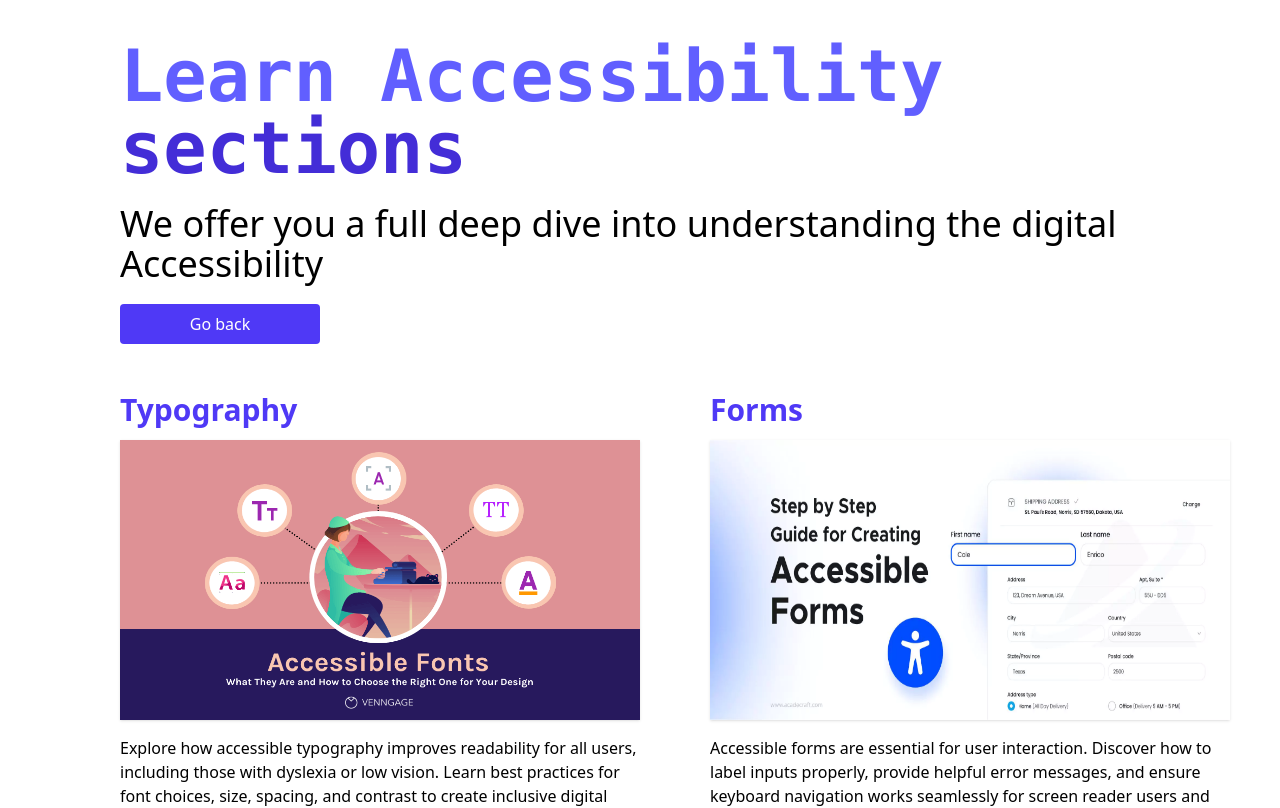
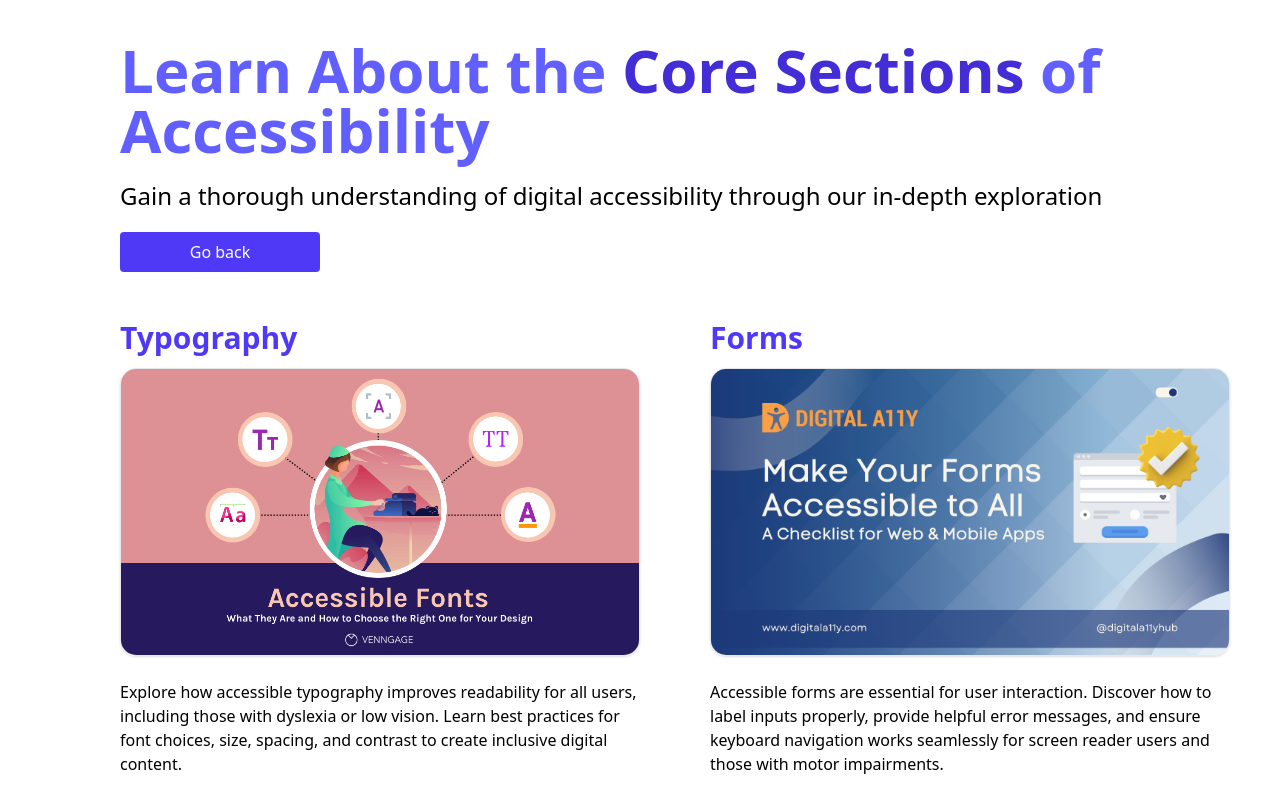
Before and after one commit to ergbeq21/accessibility, a SvelteKit app: page /article2 in a window 1280 px wide. Shown: the top 808 px of the page. Built offline with nearby package versions, Linux system fonts and the light colour scheme.

Commit message:
Small improvements

```diff
--- a/src/routes/article2/+page.svelte
+++ b/src/routes/article2/+page.svelte
@@ -4,6 +4,8 @@
     import forms from '/src/assets/forms.webp';
     import typography from '/src/assets/typography.png';
     import design from '/src/assets/design.webp';
+    import UserDes from '/src/assets/accessDesign.avif'
+    import form from '/src/assets/form.png';
 
     const accessibilityChapters = [
   {
@@ -14,20 +16,20 @@
   },
   {
     title: "Forms",
-    image: forms,
+    image: form,
     link: "/forms",
     text: "Accessible forms are essential for user interaction. Discover how to label inputs properly, provide helpful error messages, and ensure keyboard navigation works seamlessly for screen reader users and those with motor impairments."
   },
   {
     title: "Design and User Experience",
-    image: design,
+    image: UserDes,
     link: "/designUser",
     text: "Learn how inclusive design enhances user experience for everyone. This section covers color contrast, intuitive navigation, responsive layouts, and how to design for assistive technology compatibility."
   },
   {
     title: "Video and Audio",
     image: audio,
-    link: "/video-audio",
+    link: "/videoAudio",
     text: "Accessible multimedia ensures that video and audio content can be understood by all. Understand the importance of captions, transcripts, audio descriptions, and accessible players for users who are deaf, hard of hearing, or blind."
   }
 ];
@@ -39,11 +41,11 @@
 <section class="min-h-screen flex flex-col gap-7 m-15 mt-10 items-center justify-center">
 
     <div class="w-full flex flex-col gap-5 ml-30">
-      <h1 class="text-7xl font-extrabold font-mono text-indigo-500">
-        Learn Accessibility <span class="text-indigo-700">sections</span>
+      <h1 class="text-6xl font-extrabold text-indigo-500">
+        Learn About the <span class='text-indigo-700'>Core Sections</span> of <br> Accessibility
       </h1>
-      <p class="text-4xl font-extralight">
-        We offer you a full deep dive into understanding the digital Accessibility
+      <p class="text-2xl font-extralight">
+        Gain a thorough understanding of digital accessibility through our in-depth exploration
       </p>
       <a href="/" class="w-50 text-center p-2 bg-indigo-600 rounded text-white font-light hover:bg-indigo-700 transition">
         Go back
@@ -55,8 +57,12 @@
       <div class="p-5 rounded ml-10 w-150">
         <h1 class=" mb-3 font-bold text-3xl text-indigo-600">{chapter.title}</h1>
         <a href={chapter.link}>
-        <img src={chapter.image} alt="" class="mb-4 h-70 w-130 hover:scale-105 transition-all duration-300 shadow">
-         </a>
+          <img
+          src={chapter.image}
+          alt=""
+          class="mb-6 h-72 w-130 rounded-2xl object-cover shadow border border-gray-200 hover:scale-102 transition-transform duration-300 ease-in-out"
+        />
+        </a>
         <p class="w-130"><a href="/typography" class=" font-extralight text-s">{chapter.text}</a></p>
       </div>
       {/each}
```
Also changed, not shown: src/assets/accessDesign.avif (added), src/assets/form.png (added).
